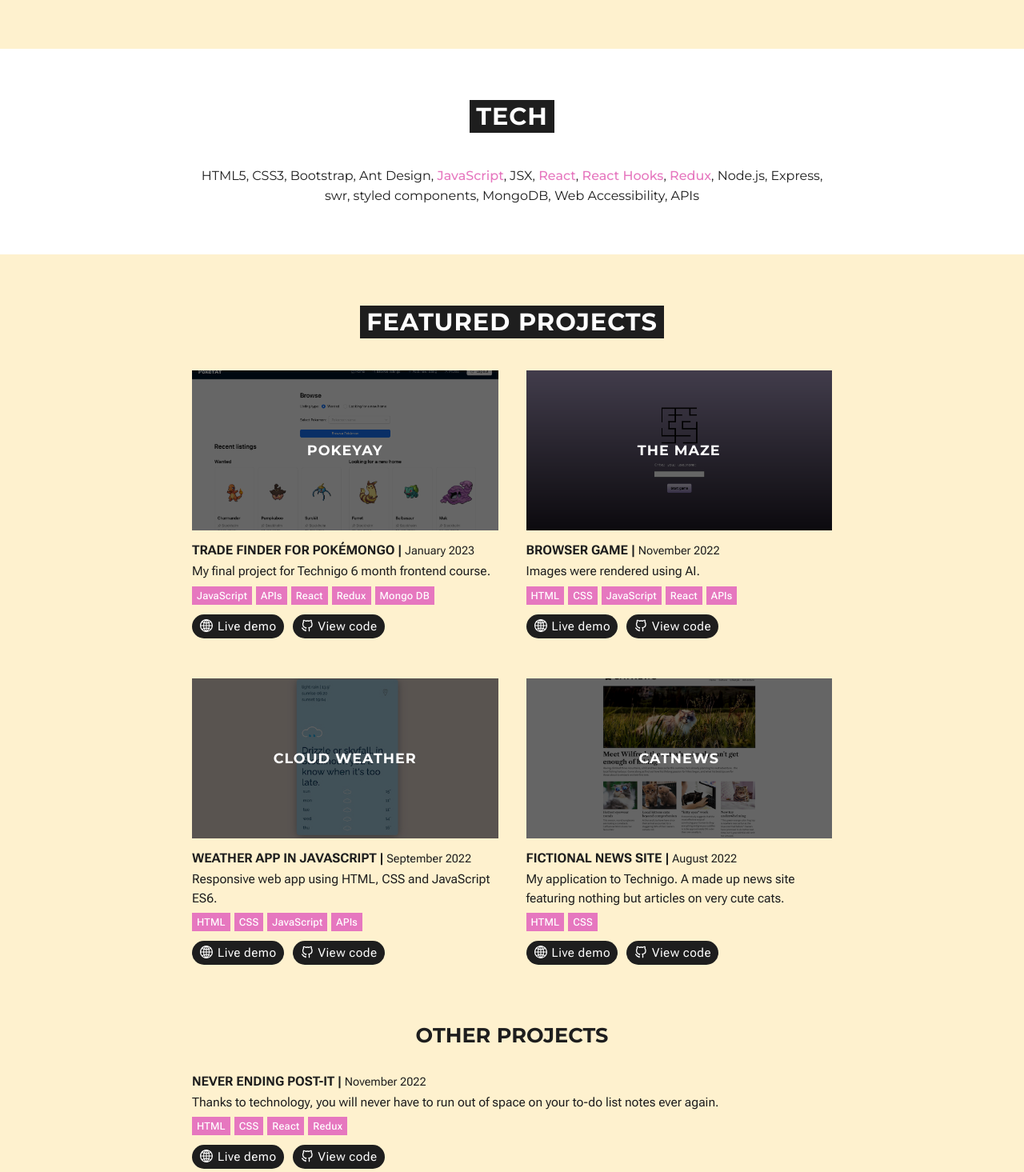
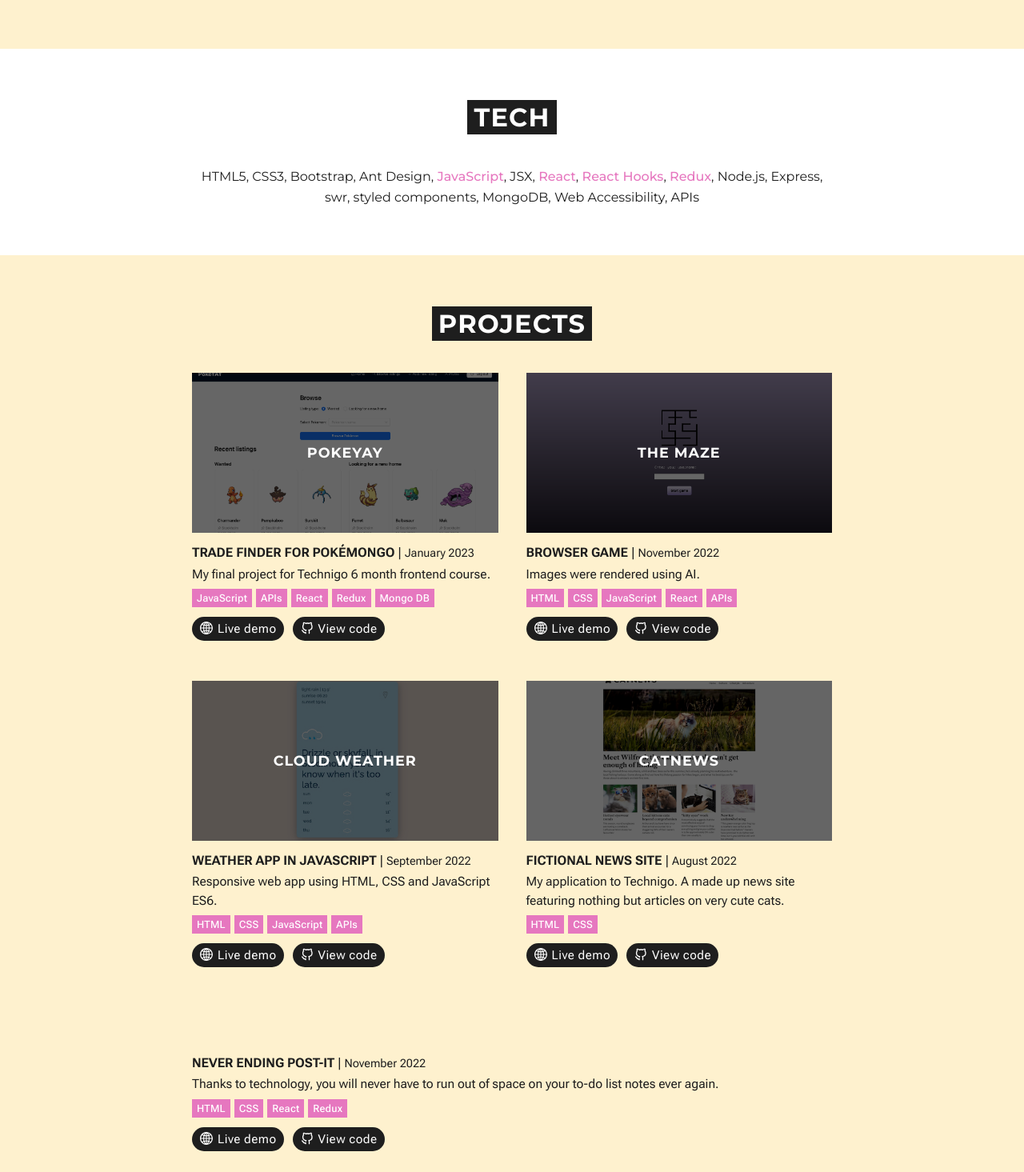
Before and after one commit to Technigo/project-react-portfolio, a React (Create React App) app: page / in a window 1280 px wide. Shown: the part 585-2050 px from the top of the page at 80% size. Built offline with nearby package versions, Linux system fonts and the light colour scheme.

Commit message:
Change heading font size, remove subheading

```diff
--- a/src/components/ComponentLibrary.js
+++ b/src/components/ComponentLibrary.js
@@ -37,12 +37,12 @@ export const Lollipop = () => (
 const Title = styled.h2`
     text-align: center;
     font-family: "Montserrat", sans-serif;
-    font-size: 1.9rem;
-    font-weight: 700;
+    font-size: 2rem;
+    font-weight: 675;
     text-transform: uppercase;
     padding-top: 10px;
     padding-bottom: 45px;
-    letter-spacing: 1px;
+    letter-spacing: 1.2px;
     color: var(--white);
 `
 
--- a/src/components/Project.js
+++ b/src/components/Project.js
@@ -95,13 +95,13 @@ const Project = ({ title, name, description, tags, date, image, liveurl, feature
             </ProjectNameWrapper>
           </ProjectHeader>
           <ProjectTitle>
-            {title} | <span style={{ fontWeight: '400', textTransform: 'none', marginRight: '2px', fontSize: '0.9rem' }}>{date}</span>
+            {title} <span style={{ fontWeight: '400' }}>|</span> <span style={{ fontWeight: '400', textTransform: 'none', marginRight: '2px', fontSize: '0.9rem' }}>{date}</span>
           </ProjectTitle>
         </>}
 
         {!featured && (
           <ProjectTitle>
-            {name} | <span style={{ fontWeight: '400', textTransform: 'none', marginRight: '2px', fontSize: '0.9rem' }}>{date}</span>
+            {name} <span style={{ fontWeight: '400' }}>|</span> <span style={{ fontWeight: '400', textTransform: 'none', marginRight: '2px', fontSize: '0.9rem' }}>{date}</span>
           </ProjectTitle>
         )}
 
--- a/src/components/Projects.js
+++ b/src/components/Projects.js
@@ -19,7 +19,7 @@ const Projects = () => {
   return (
     <PageSection backgroundColor="var(--sectionbg)">
       <Wrapper>
-        <Heading>Featured Projects</Heading>
+        <Heading>Projects</Heading>
         <FeaturedProjectContainer>
           {projectData.filter((project) => project.featured).map((project) => (
             <Project
@@ -36,7 +36,7 @@ const Projects = () => {
           ))}
         </FeaturedProjectContainer>
 
-        <Subheading>Other Projects</Subheading>
+        <Subheading> </Subheading>
         {projectData.filter((project) => !project.featured).map((project) => (
           <Project
             key={project.name}
```
